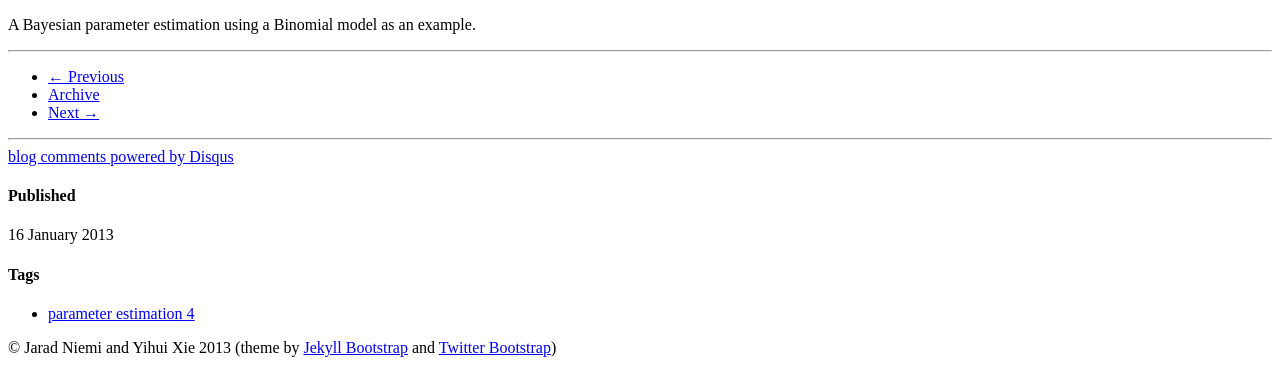
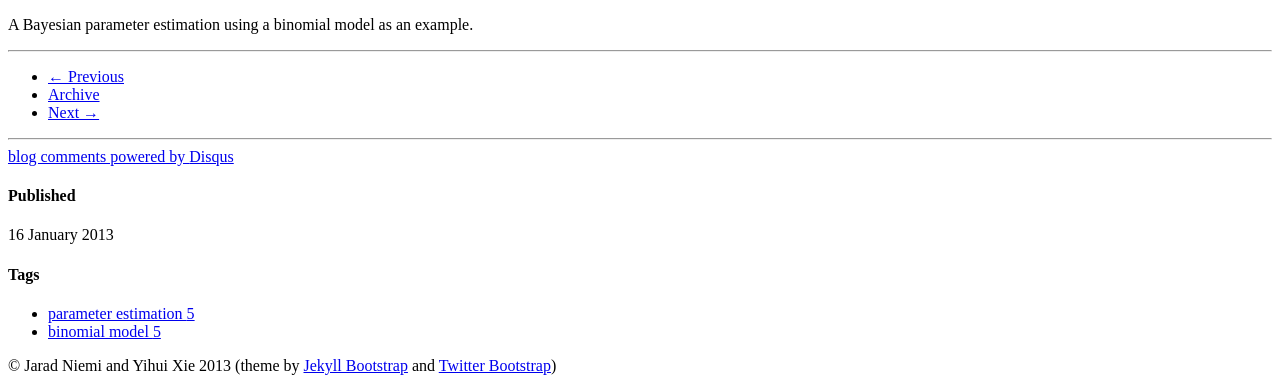
Before and after one commit to jarad/stat544, a Jekyll site: the page built from _posts/2013-01-16-bayesian-parameter-estimation-for-a-single-parameter.md, in a window 1280 px wide, cut to the strip 648-1039 px from the top of the page. Built offline with Jekyll 4.4.1, drawn with Linux system fonts in a browser that asks for light colours; comment, search, counter and statistics services are not loaded.

```diff
--- a/_posts/2013-01-16-bayesian-parameter-estimation-for-a-single-parameter.md
+++ b/_posts/2013-01-16-bayesian-parameter-estimation-for-a-single-parameter.md
@@ -2,10 +2,10 @@
 layout: post
 title: Bayesian parameter estimation for a single parameter
 categories: [video]
-tags: [parameter estimation]
+tags: [parameter estimation, binomial model]
 ---
 {% include JB/setup %}
 
 <iframe width="600" height="450" src="http://www.youtube.com/embed/2_eFIyrOdJc?rel=0" frameborder="0" allowfullscreen></iframe>
 
-A Bayesian parameter estimation using a Binomial model as an example.
+A Bayesian parameter estimation using a binomial model as an example.
```
Also changed, not shown: _posts/2013-01-17-bayesian-parameter-estimation-for-a-multiparameter-model.md (+1 -1 lines), _posts/2013-01-18-bayesian-parameter-estimation-the-hard-way.md (+1 -1 lines), _posts/2013-01-20-conjugacy-of-prior-distributions.md (+1 -1 lines), _posts/2013-01-22-noninformative-prior-distributions.md (added, +12 -0 lines), _posts/2013-01-14-bayesian-statistics.md (line endings or trailing spaces).
